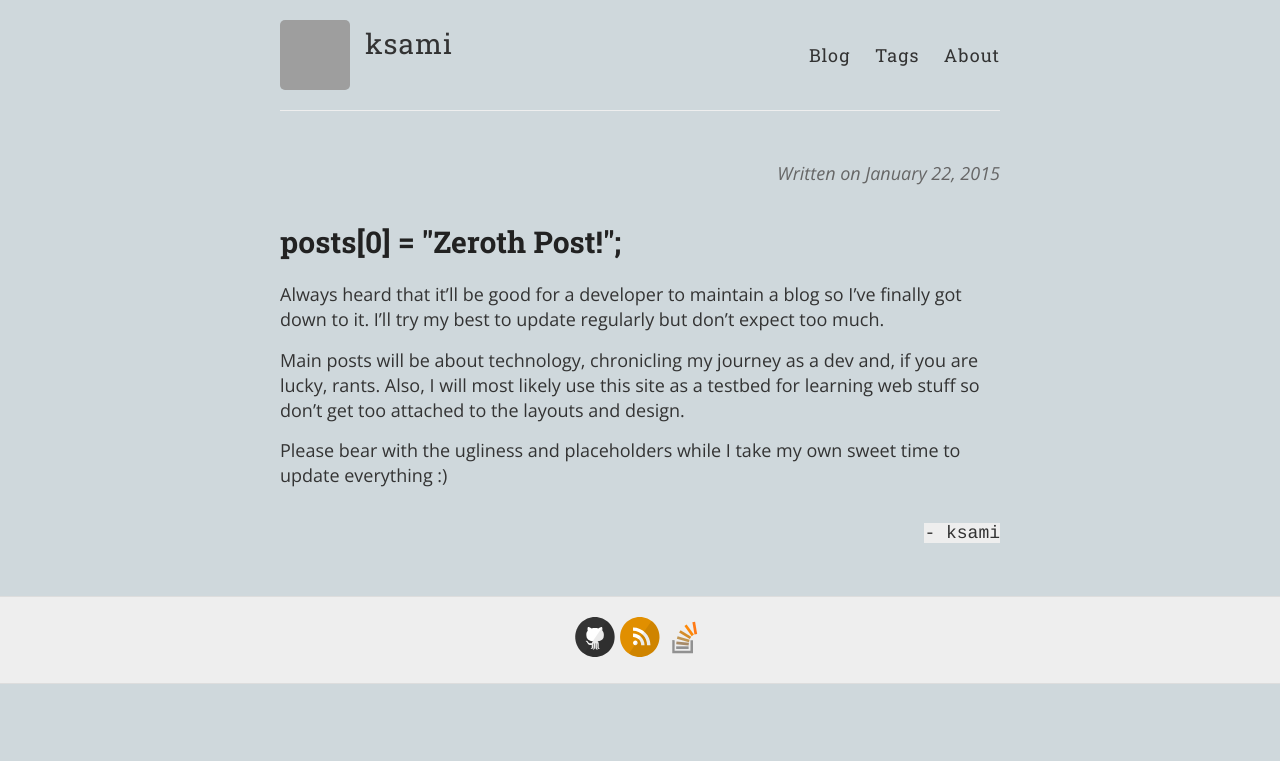
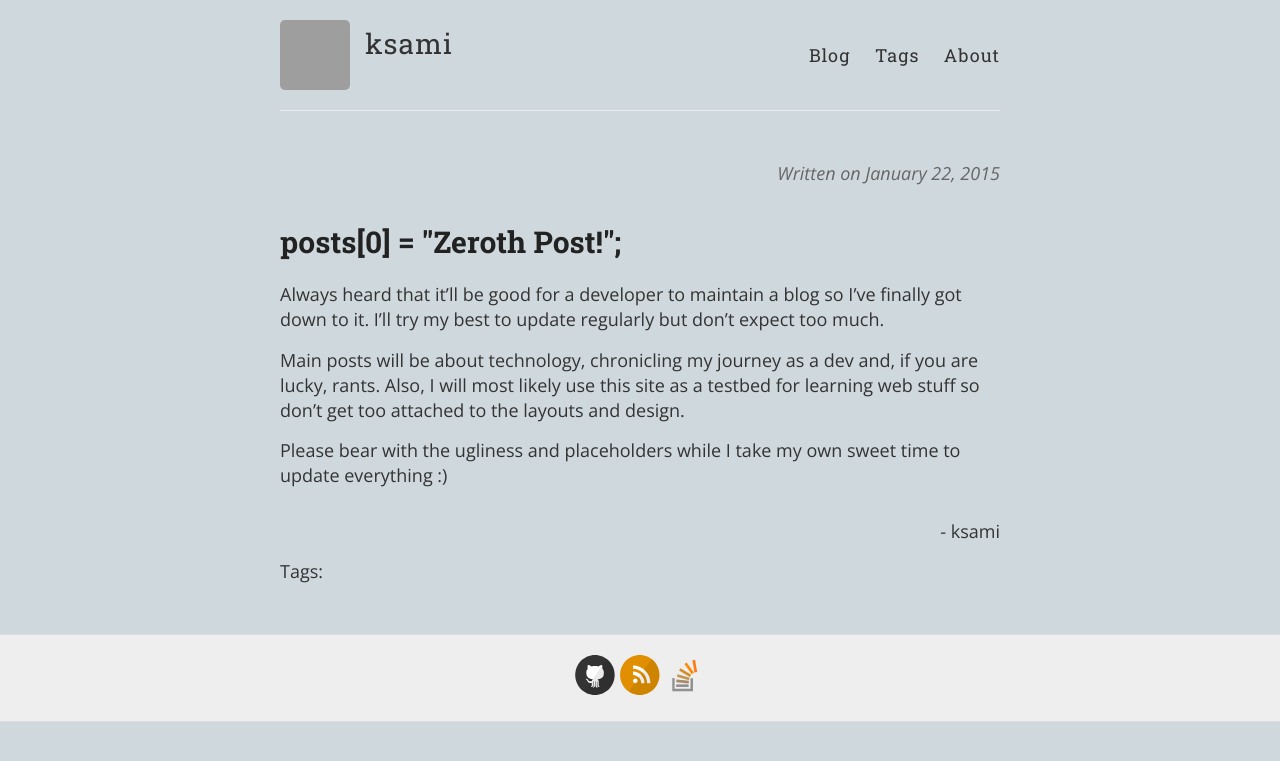
Before and after one commit to ksami/ksami.github.io, a Jekyll site: the page built from _posts/2015-01-22-Zeroth-Post.md, in a window 1280 px wide. Shown: the top 761 px of the page. Built offline with Jekyll 4.4.1, drawn with Linux system fonts in a browser that asks for light colours; Markdown is read by kramdown in place of the engine named in the settings; comment, search, counter and statistics services are not loaded; grey boxes are pictures that could not be loaded.

Commit message:
change sign and add tags tag

```diff
--- a/_layouts/post.html
+++ b/_layouts/post.html
@@ -15,10 +15,11 @@ layout: default
   </div>
 
   <div class="sign">
-    <code>- ksami</code>
+    - ksami
   </div>
 
   <div class="tags">
+    Tags:
     {% for tag in page.tags %}
       <a href="{{ site.url }}/tags.html#{{ tag | cgi_escape }}" title="Pages tagged {{ tag }}" rel="tag">{{ tag }}</a>{% unless forloop.last %}, {% endunless %}
     {% endfor %}
```
